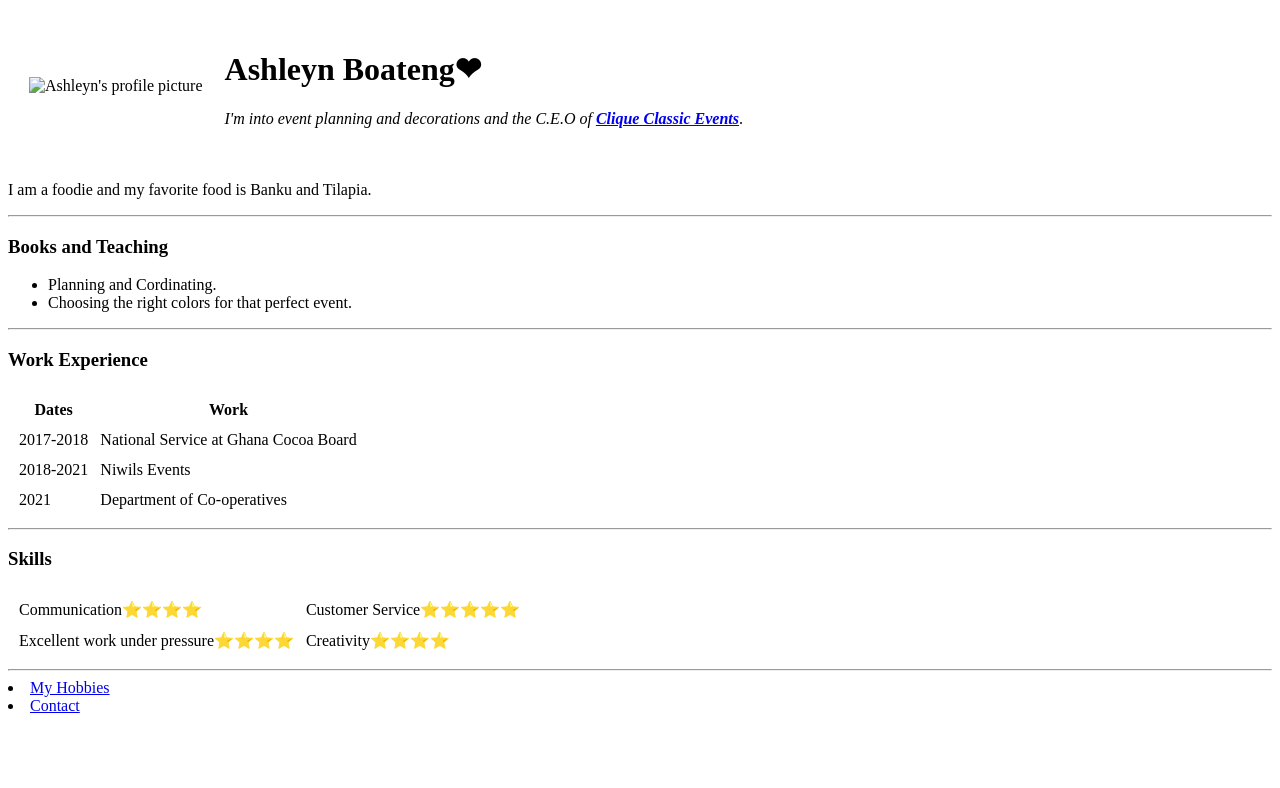
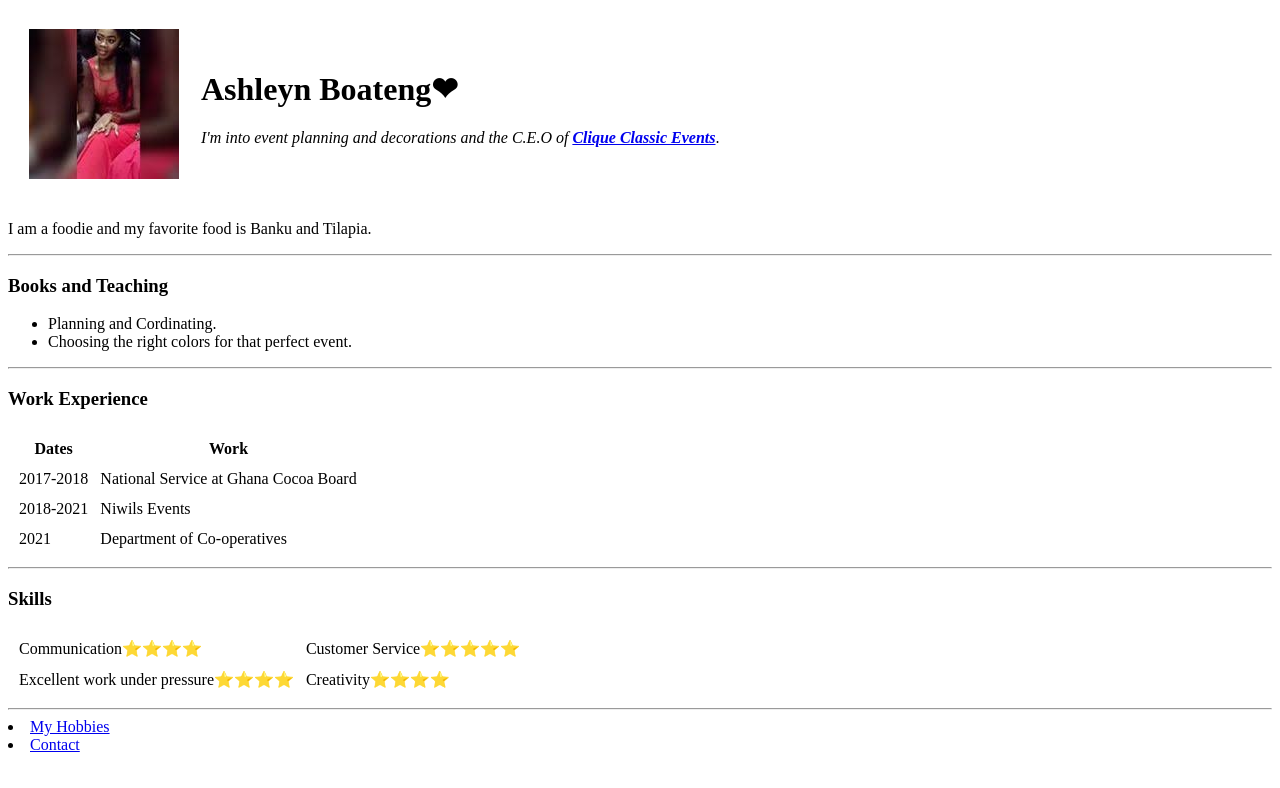
Before and after one commit to MissAshleyn/cv, a plain HTML site: page index.html in a window 1280 px wide. Drawn offline with Linux system fonts and the light colour scheme.

Commit message:
Update index.html

```diff
--- a/index.html
+++ b/index.html
@@ -9,7 +9,7 @@
 <body>
     <table cellspacing="20">
         <tr>
-            <td><img src="ashleyn.jpg" alt="Ashleyn's profile picture"></td>
+            <td><img src="images/ashleyn.jpg" alt="Ashleyn's profile picture"></td>
             <td><h1>Ashleyn Boateng❤</h1>
                 <p><em>I'm into event planning and decorations and the C.E.O of<strong> <a href="http://www.instagram.com/clique_classic_events">Clique Classic Events</a></strong></em>.</p></td>
         </tr>
```
